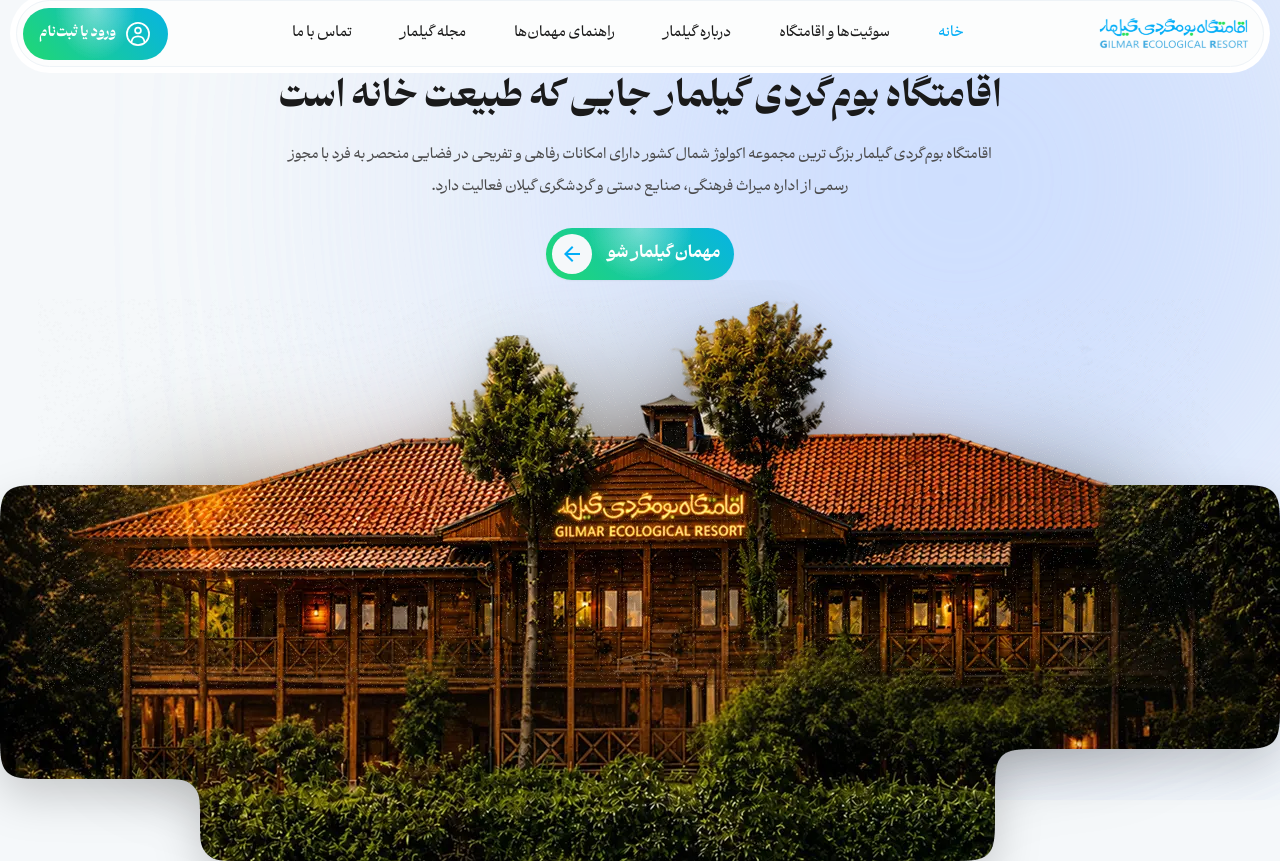
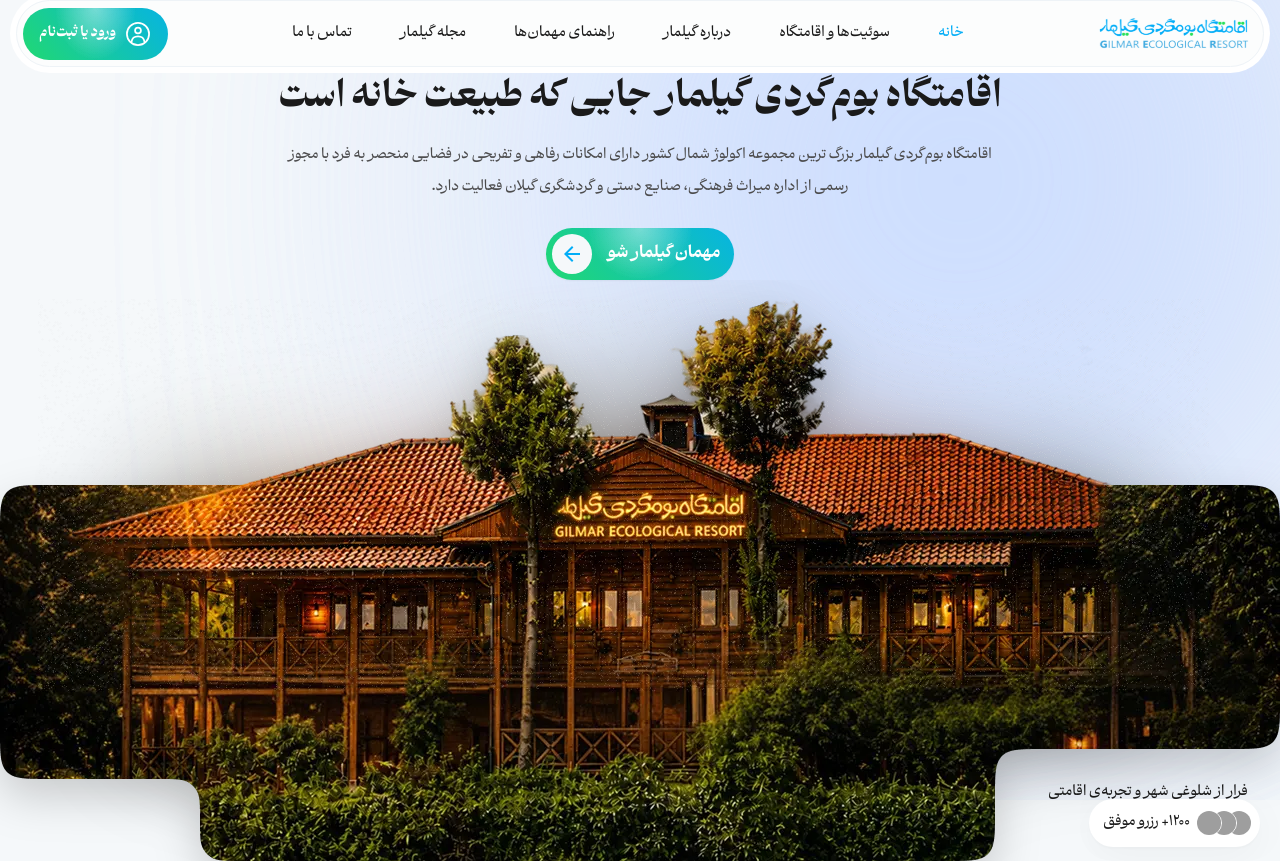
Before and after one commit to zana-abdi2002/gilmar-test, a Next.js app: page / in a window 1280 px wide. Built offline with nearby package versions, Linux system fonts and the light colour scheme; grey boxes are pictures that could not be loaded; what @mui/material-nextjs would draw is missing.

Commit message:
feat: enhance HeroGallery and HeroReservationsInfo components with new captions and reservation info

```diff
--- a/messages/fa.json
+++ b/messages/fa.json
@@ -27,7 +27,9 @@
       "label": "مهمان گیلمار شو"
     },
     "HeroGallery": {
-      "imageAlt": "نمای بیرونی اقامتگاه بوم‌گردی گیلمار در میان درختان"
+      "imageAlt": "نمای بیرونی اقامتگاه بوم‌گردی گیلمار در میان درختان",
+      "natureCaption": "فرار از شلوغی شهر و تجربه‌ی اقامتی اصیل در دل طبیعت شمال",
+      "reservationsPlaceholder": "۱۲۰۰+ رزرو موفق"
     }
   }
 }
--- a/src/app/globals.css
+++ b/src/app/globals.css
@@ -16,11 +16,15 @@
   --primary-highlight: rgb(255 255 255 / 0.24);
   --hero-gallery-shadow: rgb(0 0 0 / 0.18);
   --hero-gallery-shadow-hover: rgb(0 0 0 / 0.24);
+  --hero-reservations-shadow:
+    0 2px 2px rgb(0 0 0 / 0.02), 0 10px 41px rgb(0 0 0 / 0.04);
 }
 
 @theme inline {
   --color-background: var(--background);
   --color-foreground: var(--foreground);
+
+  --shadow-hero-reservations: var(--hero-reservations-shadow);
 
   --color-hero-gallery-shadow: var(--hero-gallery-shadow);
   --color-hero-gallery-shadow-hover: var(--hero-gallery-shadow-hover);
--- a/src/features/home/hero-section/HeroGallery.tsx
+++ b/src/features/home/hero-section/HeroGallery.tsx
@@ -1,13 +1,15 @@
 import { useTranslations } from "next-intl";
 import Image from "next/image";
+
 import heroGalleryImage from "./assets/hero-gallery.webp";
+import HeroReservationsInfo from "./HeroReservationsInfo";
 
 function HeroGallery() {
   const t = useTranslations("HeroContent.HeroGallery");
 
   return (
     <figure className="group relative isolate mx-auto w-full max-w-7xl overflow-hidden max-xl:px-5 max-sm:px-2">
-      {/* The glow follows the colors and silhouette of the cut image. */}
+      {/* Blurred glow background matching cut-out geometry */}
       <div
         aria-hidden="true"
         className="pointer-events-none absolute inset-x-8 top-12 bottom-16 -z-10 opacity-65 blur-3xl transition-[transform,opacity,filter] duration-1000 ease-out group-hover:scale-105 group-hover:opacity-85 group-hover:blur-[52px] motion-reduce:transition-none motion-reduce:group-hover:scale-100 sm:inset-x-10 sm:top-16 sm:bottom-20 lg:inset-x-4"
@@ -21,6 +23,7 @@ function HeroGallery() {
         />
       </div>
 
+      {/* Main hero cut-out image */}
       <div className="relative transition-transform duration-1000 ease-out group-hover:scale-[1.015] motion-reduce:transition-none motion-reduce:group-hover:scale-100">
         <Image
           src={heroGalleryImage}
@@ -33,9 +36,23 @@ function HeroGallery() {
         />
       </div>
 
-      <div className="relative z-10 -mt-8 flex min-h-8 justify-start sm:-mt-12 sm:min-h-12 lg:-mt-16 lg:min-h-16">
-        {/* Mount HeroReservationsInfo here when it is ready. */}
-      </div>
+      {/* Right cutout slot */}
+      <aside
+        aria-label={t("natureCaption")}
+        className="pointer-events-auto absolute inset-s-0 bottom-0 z-10 mb-5 hidden w-60 items-center justify-center rounded-4xl ps-8 lg:flex"
+      >
+        <p className="w-62.75 text-start text-[14px] leading-8 font-semibold text-[#1A1A1A]">
+          {t("natureCaption")}
+        </p>
+      </aside>
+
+      {/* Left cutout slot */}
+      <aside
+        aria-label={t("reservationsPlaceholder")}
+        className="pointer-events-auto absolute inset-e-0 bottom-0 z-10 me-3 hidden h-20.5 w-50 items-center justify-start overflow-hidden rounded-4xl ps-5 pt-5 max-lg:inset-s-0 max-lg:ms-1 min-[840px]:block"
+      >
+        <HeroReservationsInfo />
+      </aside>
     </figure>
   );
 }
--- a/src/features/home/hero-section/HeroReservationsInfo.tsx
+++ b/src/features/home/hero-section/HeroReservationsInfo.tsx
@@ -1,5 +1,42 @@
+import Tooltip from "@mui/material/Tooltip";
+import { useTranslations } from "next-intl";
+import Image from "next/image";
+
+const AVATAR_IMAGES = [
+  "/images/hero-reservations-avatar-1.webp",
+  "/images/hero-reservations-avatar-2.webp",
+  "/images/hero-reservations-avatar-3.webp",
+] as const;
+
 function HeroReservationsInfo() {
-  return <div>HeroReservationsInfo</div>;
+  const t = useTranslations("HeroContent.HeroGallery");
+
+  return (
+    <Tooltip title={t("reservationsPlaceholder")} placement="top" arrow>
+      <div className="bg-navbar-ring shadow-hero-reservations flex h-12 w-fit max-w-full items-center gap-1.5 rounded-full py-2 ps-2 pe-3.5">
+        {/* Avatars */}
+        <div className="flex h-6.5 w-14 shrink-0 items-start">
+          {AVATAR_IMAGES.map((src, index) => (
+            <Image
+              key={src}
+              src={src}
+              alt=""
+              width={26}
+              height={26}
+              className={`border-navbar-ring size-6.5 shrink-0 rounded-full border object-cover ${
+                index > 0 ? "-ms-2.75" : ""
+              }`}
+            />
+          ))}
+        </div>
+
+        {/* Reservation count */}
+        <span className="font-mid text-foreground flex h-8 items-center justify-center text-center text-sm leading-8 font-semibold">
+          {t("reservationsPlaceholder")}
+        </span>
+      </div>
+    </Tooltip>
+  );
 }
 
 export default HeroReservationsInfo;
```
